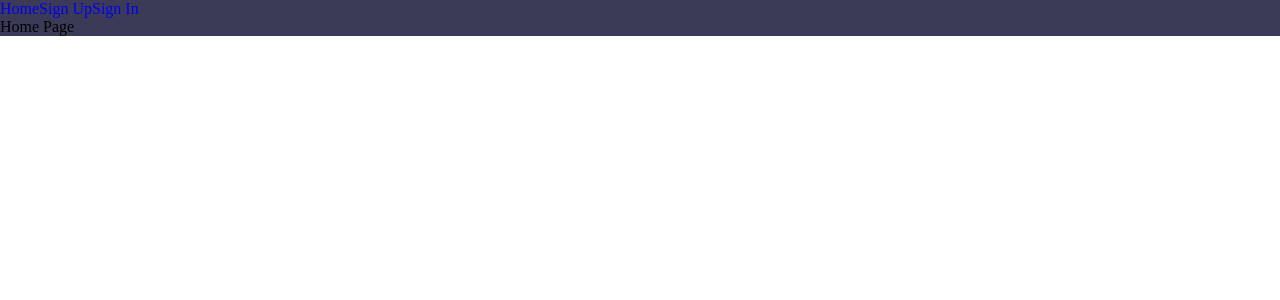
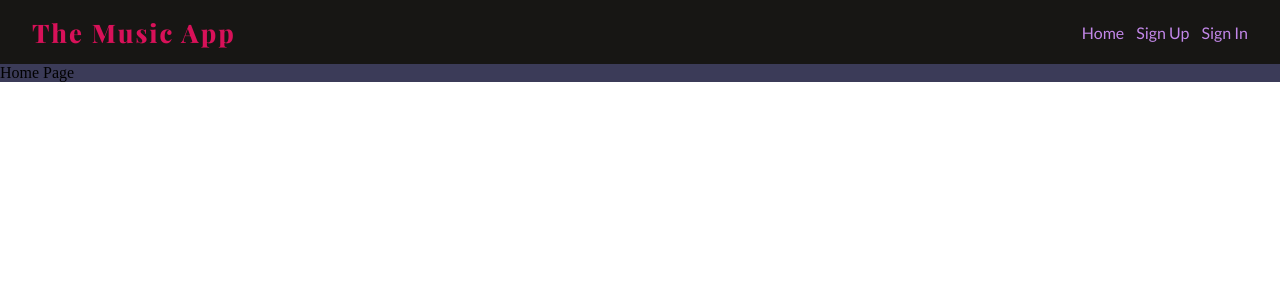
Before and after one commit to adampaulsackfield/the-music-app, a React (Create React App) app in the folder client/: page / in a window 1280 px wide. Shown: the top 300 px of the page. Built offline with nearby package versions, Linux system fonts and the light colour scheme; no server answers; a web font is replaced by a local one.

Commit message:
add basic styling to navbar

```diff
--- a/client/src/Assets/sass/_base.scss
+++ b/client/src/Assets/sass/_base.scss
@@ -1,4 +1,7 @@
-@use "./variables" as *;
+@use './variables' as *;
+
+// TODO - Going to need something more specific than div, as it is affecting the notifications and other elements.
+
 div {
   background-color: $space-cadet;
 }
--- a/client/src/Components/Navbar/Navbar.jsx
+++ b/client/src/Components/Navbar/Navbar.jsx
@@ -17,29 +17,46 @@ const Navbar = () => {
     toast.success('Logout Successful');
   };
 
+  // TODO - Add active link highlighting
+  // TODO - Add Hamburger React for Mobile menu
+
   return (
-    <div>
-      <nav>
-        <Link to='/'>Home</Link>
+    <>
+      <nav className='nav'>
+        <Link className='nav__logo' to='/'>
+          The Music App
+        </Link>
+
+        <section className='nav__menu'>
+          <Link className='nav__menu-link' to='/'>
+            Home
+          </Link>
 
           {token ? (
             <>
-            <Link to='/'>Profile</Link>
-            <Link to='#' onClick={handleLogout}>
+              <Link className='nav__menu-link' to='/profile'>
+                Profile
+              </Link>
+              <Link className='nav__menu-link' to='#' onClick={handleLogout}>
                 Logout
               </Link>
             </>
           ) : (
             <>
               {/* TODO ! These links should not be visitable when logged in */}
-            <Link to='/signup'>Sign Up</Link>
-            <Link to='/signin'>Sign In</Link>
+              <Link className='nav__menu-link' to='/signup'>
+                Sign Up
+              </Link>
+              <Link className='nav__menu-link' to='/signin'>
+                Sign In
+              </Link>
             </>
           )}
+        </section>
       </nav>
 
       <Outlet />
-    </div>
+    </>
   );
 };
 
--- a/client/src/Components/Navbar/Navbar.scss
+++ b/client/src/Components/Navbar/Navbar.scss
@@ -0,0 +1,33 @@
+@use '../../assets/sass/variables' as *;
+
+.nav {
+  display: flex;
+  align-items: center;
+  justify-content: space-between;
+  height: 64px;
+  padding: 0 32px;
+  background: $night;
+
+  &__logo {
+    font-family: $serif;
+    font-size: 1.6rem;
+    font-weight: 800;
+    letter-spacing: 2px;
+    color: $raspberry;
+  }
+
+  &__menu {
+    display: flex;
+
+    &-link {
+      // display: none;
+
+      font-family: $sans-serif;
+      color: $lavender-floral;
+
+      &:not(:last-of-type) {
+        padding-right: 12px;
+      }
+    }
+  }
+}
```
Lines whose indentation alone changed are shown as unchanged.
